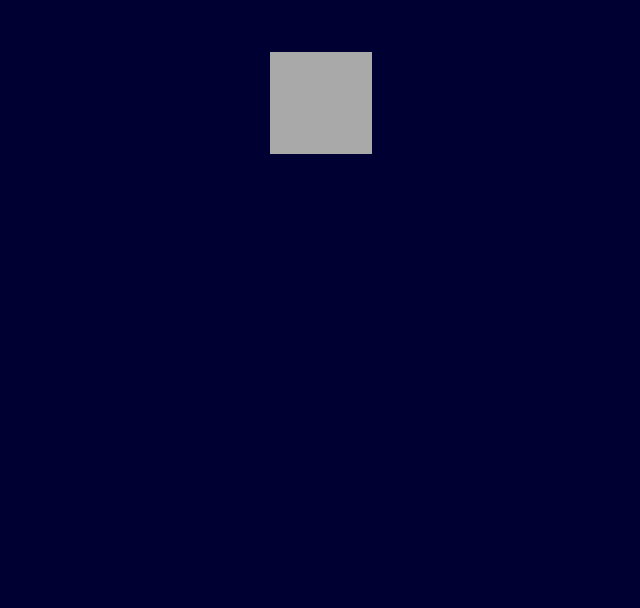
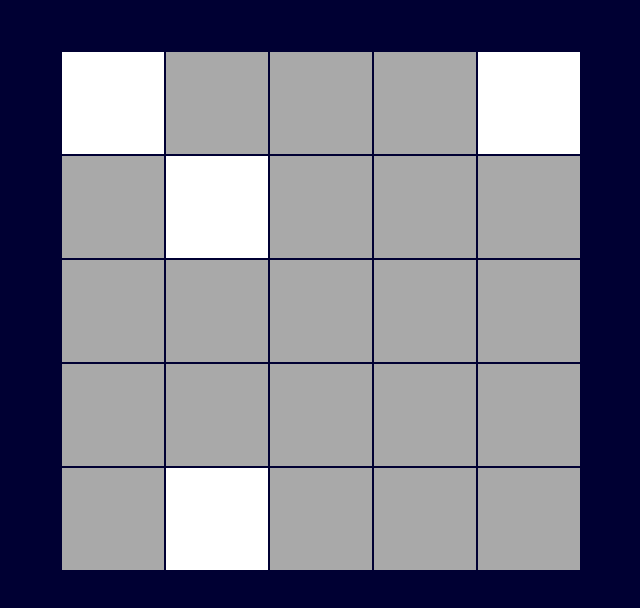
Before and after one commit to mykey007/tiger-lights-out, a React (Create React App) app: page / in a window 1280 px wide. Shown: the top 608 px of the page, without its empty margins (319-959 px from the left). Built offline with nearby package versions, Linux system fonts and the light colour scheme.

Commit message:
get game board to display, randomly lit cells

```diff
--- a/src/Board.js
+++ b/src/Board.js
@@ -33,7 +33,7 @@
     static defaultProps = {
         nrows: 5,
         ncols: 5,
-        chanceLightStartsOn: 50
+        chanceLightStartsOn: 0.25
     }
 
     constructor(props) {
@@ -41,17 +41,20 @@
         // TODO: set initial state
         this.state = {
             hasWon: false,
-            board: [
-                [1, 2],
-                [3, 4],
-                [5, 6]
-              ]
+            board: this.createBoard()
         }
     }
 
     createBoard() {
         let board = []
         // create array of arrays of true/false values
+        for( let y=0; y < this.props.nrows; y++ ) {
+            let row = []
+            for( let x=0; x < this.props.ncols; x++ ) {
+                row.push(Math.random() < this.props.chanceLightStartsOn)
+            }
+            board.push(row)
+        }
         return board
     }
 
@@ -72,12 +75,24 @@
     }
 
     render() {
+
+        // Make tableBoard
+        let tableBoard = []
+        for(let y = 0; y < this.props.nrows; y++) {
+            let row = []
+            for(let x = 0; x < this.props.ncols; x++) {
+                row.push(<Cell isLit={this.state.board[y][x]}/>)
+            }
+            tableBoard.push(<tr>{row}</tr>)
+        }
+
         return(
             <table className='Board'>
                 <tbody>
-                    <tr>
+                    {tableBoard}
+                    {/* <tr>
                         <Cell/>
-                    </tr>
+                    </tr> */}
                 </tbody>
             </table>
         )
```
